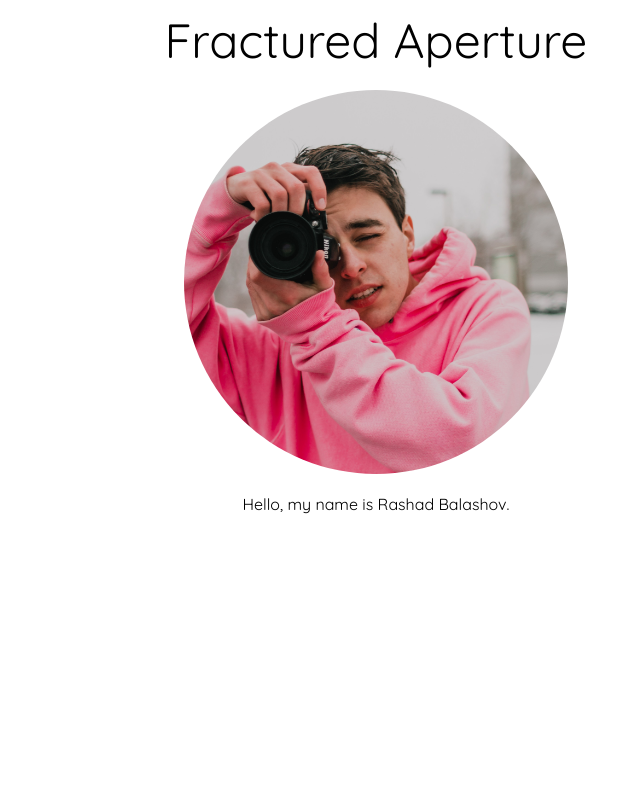
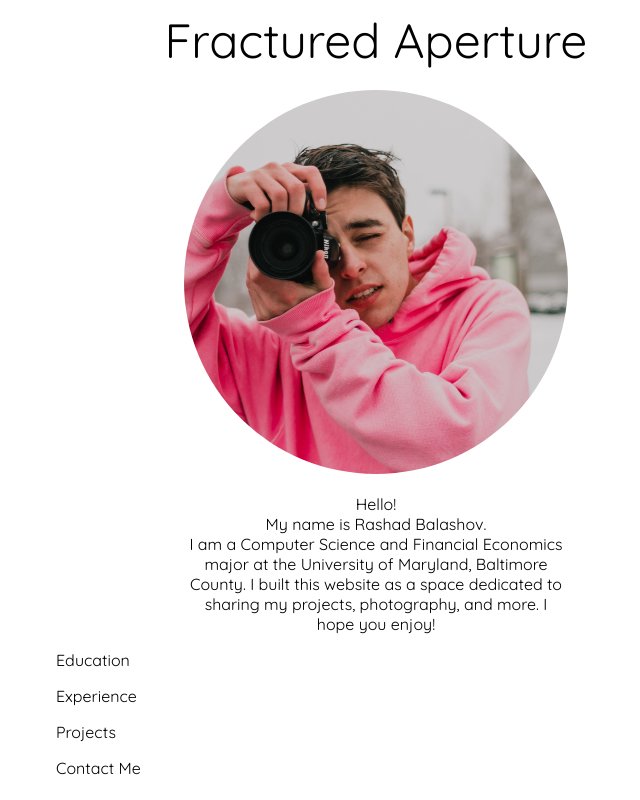
Before and after one commit to rashbalash/FracturedAperture, a React (Create React App) app: page / in a window 1280 px wide. Shown: the whole page, without its empty margins (264-904 px from the left). Built offline with nearby package versions, Linux system fonts and the light colour scheme.

Commit message:
Completed About Description, Added Sections

```diff
--- a/src/App.css
+++ b/src/App.css
@@ -9,7 +9,3 @@ p#title {
   -moz-user-select: none;
   -ms-user-select: none;
 }
-
-p#aboutDescription {
-  text-align: center;
-}
--- a/src/Main.css
+++ b/src/Main.css
@@ -1,10 +1,20 @@
+#mainWrapper {
+    width: 50%;
+    margin: auto;
+}
+
 #profileImage {
     display: block;
     margin: 20px auto;
-    max-width: 30%;
-    max-height: 30%;
+    max-width: 60%;
     border-radius: 50%;
     -moz-user-select: none;
     -webkit-user-select: none;
     user-select: none;
 }
+
+p#aboutDescription {
+    text-align: center;
+    margin: 10px auto;
+    width: 60%;
+}
--- a/src/Main.js
+++ b/src/Main.js
@@ -5,10 +5,18 @@ import './Main.css';
 class Main extends Component {
     render() {
         return (
-            <div>
+            <div id="mainWrapper">
                 <img src={ Profile } alt="Profile" id="profileImage" />
 
-                <p id="aboutDescription">Hello, my name is Rashad Balashov.</p>
+                <p id="aboutDescription">Hello!<br />My name is Rashad Balashov.<br />I am a Computer Science and
+                Financial Economics major at the University of Maryland, Baltimore County. I built this website
+                as a space dedicated to sharing my projects, photography, and more. I hope you enjoy!</p>
+
+                <p className="sectionName">Education</p>
+                <p className="sectionName">Experience</p>
+                <p className="sectionName">Projects</p>
+                <p className="sectionName">Contact Me</p>
+
             </div>
         )
     }
```
Also changed, not shown: 1 other file (tests, documents, lock files or other folders).
